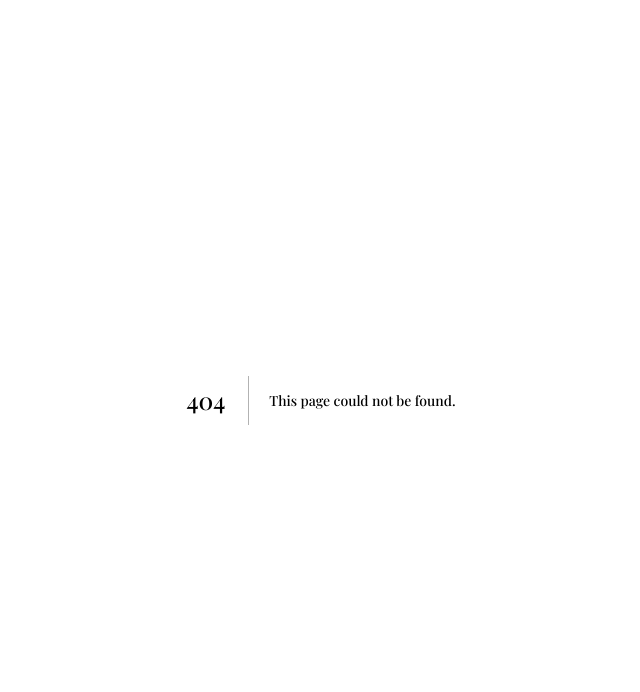
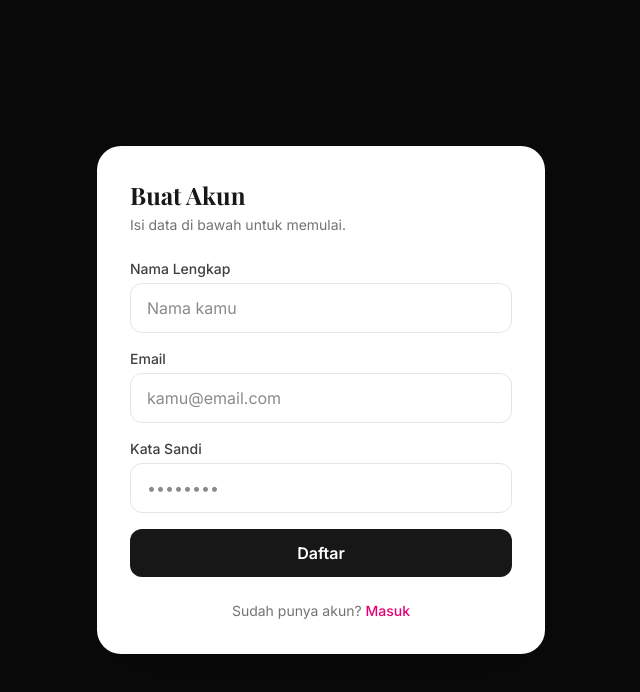
Before and after one commit to aryasis87/crave-grace, a Next.js app: page /register in a window 1280 px wide. Before the commit this address had no page. Shown: the top 692 px of the page, without its empty margins (319-959 px from the left). Built offline with nearby package versions, Linux system fonts and the light colour scheme.

Commit message:
Lengkapi semua tautan: hilangkan link mati (#, /#), buat halaman yang belum ada, arahkan kartu portal & link-in-bio ke tujuan nyata
Co-Authored-By: Claude Opus 4.8 <noreply@anthropic.com>

```diff
--- /dev/null
+++ b/app/forgot/page.tsx
@@ -0,0 +1,24 @@
+import Link from 'next/link';
+
+export const metadata = { title: 'Lupa Kata Sandi', description: 'Reset kata sandi akun kamu.' };
+
+export default function ForgotPage() {
+  return (
+    <main className="flex min-h-screen items-center justify-center bg-neutral-950 px-4 py-16">
+      <div className="w-full max-w-md rounded-3xl border border-white/10 bg-white p-8 shadow-2xl">
+        <h1 className="text-2xl font-bold text-neutral-900">Lupa Kata Sandi?</h1>
+        <p className="mt-1 text-sm text-neutral-500">Masukkan email kamu dan kami kirim tautan reset.</p>
+        <form className="mt-6 space-y-4">
+          <div>
+            <label htmlFor="email" className="mb-1 block text-sm font-medium text-neutral-700">Email</label>
+            <input id="email" name="email" type="email" autoComplete="email" placeholder="kamu@email.com" className="w-full rounded-xl border border-neutral-200 px-4 py-3 text-neutral-900 outline-none focus:border-pink-500 focus:ring-2 focus:ring-pink-200" />
+          </div>
+          <button type="submit" className="w-full rounded-xl bg-neutral-900 py-3 font-semibold text-white transition hover:bg-neutral-800">Kirim Tautan Reset</button>
+        </form>
+        <p className="mt-6 text-center text-sm text-neutral-500">
+          Ingat kata sandimu? <Link href="/" className="font-medium text-pink-600 hover:underline">Kembali masuk</Link>
+        </p>
+      </div>
+    </main>
+  );
+}
--- /dev/null
+++ b/app/register/page.tsx
@@ -0,0 +1,32 @@
+import Link from 'next/link';
+
+export const metadata = { title: 'Daftar Akun', description: 'Buat akun baru untuk mulai menjelajah.' };
+
+export default function RegisterPage() {
+  return (
+    <main className="flex min-h-screen items-center justify-center bg-neutral-950 px-4 py-16">
+      <div className="w-full max-w-md rounded-3xl border border-white/10 bg-white p-8 shadow-2xl">
+        <h1 className="text-2xl font-bold text-neutral-900">Buat Akun</h1>
+        <p className="mt-1 text-sm text-neutral-500">Isi data di bawah untuk memulai.</p>
+        <form className="mt-6 space-y-4">
+          <div>
+            <label htmlFor="name" className="mb-1 block text-sm font-medium text-neutral-700">Nama Lengkap</label>
+            <input id="name" name="name" type="text" autoComplete="name" placeholder="Nama kamu" className="w-full rounded-xl border border-neutral-200 px-4 py-3 text-neutral-900 outline-none focus:border-pink-500 focus:ring-2 focus:ring-pink-200" />
+          </div>
+          <div>
+            <label htmlFor="email" className="mb-1 block text-sm font-medium text-neutral-700">Email</label>
+            <input id="email" name="email" type="email" autoComplete="email" placeholder="kamu@email.com" className="w-full rounded-xl border border-neutral-200 px-4 py-3 text-neutral-900 outline-none focus:border-pink-500 focus:ring-2 focus:ring-pink-200" />
+          </div>
+          <div>
+            <label htmlFor="password" className="mb-1 block text-sm font-medium text-neutral-700">Kata Sandi</label>
+            <input id="password" name="password" type="password" autoComplete="new-password" placeholder="••••••••" className="w-full rounded-xl border border-neutral-200 px-4 py-3 text-neutral-900 outline-none focus:border-pink-500 focus:ring-2 focus:ring-pink-200" />
+          </div>
+          <button type="submit" className="w-full rounded-xl bg-neutral-900 py-3 font-semibold text-white transition hover:bg-neutral-800">Daftar</button>
+        </form>
+        <p className="mt-6 text-center text-sm text-neutral-500">
+          Sudah punya akun? <Link href="/" className="font-medium text-pink-600 hover:underline">Masuk</Link>
+        </p>
+      </div>
+    </main>
+  );
+}
--- a/components/LoginPage.jsx
+++ b/components/LoginPage.jsx
@@ -86,7 +86,7 @@ export default function LoginPage() {
         {/* Footer Links */}
         <div className="text-xs text-zinc-400 mt-6 text-center">
           Forgot password?{' '}
-          <a href="#" className="text-purple-400 hover:underline">
+          <a href="/" className="text-purple-400 hover:underline">
             Reset here
           </a>
         </div>
```
